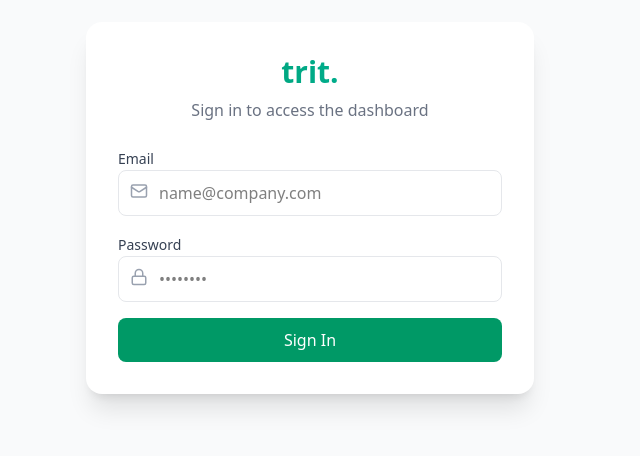
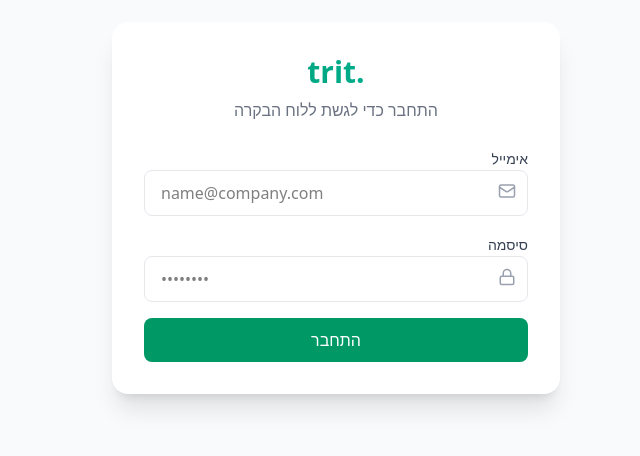
Before and after one commit to patras1/trit-dashboard, a React (Vite) app: page /login in a window 1280 px wide. Shown: the part 192-648 px from the top of the page, without its empty margins (377-1017 px from the left). Built offline with nearby package versions, Linux system fonts and the light colour scheme; no server answers.

Commit message:
Translate Login page to Hebrew

```diff
--- a/src/pages/Login.tsx
+++ b/src/pages/Login.tsx
@@ -32,13 +32,13 @@ export const Login = () => {
     };
 
     return (
-        <div className="min-h-screen flex items-center justify-center bg-gray-50 p-4" dir="ltr">
+        <div className="min-h-screen flex items-center justify-center bg-gray-50 p-4">
             <div className="max-w-md w-full bg-white rounded-2xl shadow-xl p-8 space-y-6">
                 <div className="text-center">
                     <h1 className="text-3xl font-bold bg-gradient-to-r from-emerald-600 to-teal-500 bg-clip-text text-transparent">
-                        trit.
+                        <span dir="ltr">trit.</span>
                     </h1>
-                    <p className="text-gray-500 mt-2">Sign in to access the dashboard</p>
+                    <p className="text-gray-500 mt-2">התחבר כדי לגשת ללוח הבקרה</p>
                 </div>
 
                 <form onSubmit={handleLogin} className="space-y-4">
@@ -50,31 +50,33 @@ export const Login = () => {
                     )}
 
                     <div className="space-y-2">
-                        <label className="text-sm font-medium text-gray-700">Email</label>
+                        <label className="text-sm font-medium text-gray-700">אימייל</label>
                         <div className="relative">
-                            <Mail className="absolute left-3 top-3 text-gray-400" size={18} />
+                            <Mail className="absolute right-3 top-3 text-gray-400" size={18} />
                             <input
                                 type="email"
                                 required
                                 value={email}
                                 onChange={(e) => setEmail(e.target.value)}
-                                className="w-full pl-10 pr-4 py-2.5 border border-gray-200 rounded-lg focus:ring-2 focus:ring-emerald-500 focus:border-emerald-500 outline-none transition-all"
+                                className="w-full pr-10 pl-4 py-2.5 border border-gray-200 rounded-lg focus:ring-2 focus:ring-emerald-500 focus:border-emerald-500 outline-none transition-all"
                                 placeholder="name@company.com"
+                                dir="ltr"
                             />
                         </div>
                     </div>
 
                     <div className="space-y-2">
-                        <label className="text-sm font-medium text-gray-700">Password</label>
+                        <label className="text-sm font-medium text-gray-700">סיסמה</label>
                         <div className="relative">
-                            <Lock className="absolute left-3 top-3 text-gray-400" size={18} />
+                            <Lock className="absolute right-3 top-3 text-gray-400" size={18} />
                             <input
                                 type="password"
                                 required
                                 value={password}
                                 onChange={(e) => setPassword(e.target.value)}
-                                className="w-full pl-10 pr-4 py-2.5 border border-gray-200 rounded-lg focus:ring-2 focus:ring-emerald-500 focus:border-emerald-500 outline-none transition-all"
+                                className="w-full pr-10 pl-4 py-2.5 border border-gray-200 rounded-lg focus:ring-2 focus:ring-emerald-500 focus:border-emerald-500 outline-none transition-all"
                                 placeholder="••••••••"
+                                dir="ltr"
                             />
                         </div>
                     </div>
@@ -87,7 +89,7 @@ export const Login = () => {
                         {loading ? (
                             <Loader2 className="animate-spin" size={20} />
                         ) : (
-                            'Sign In'
+                            'התחבר'
                         )}
                     </button>
                 </form>
```
